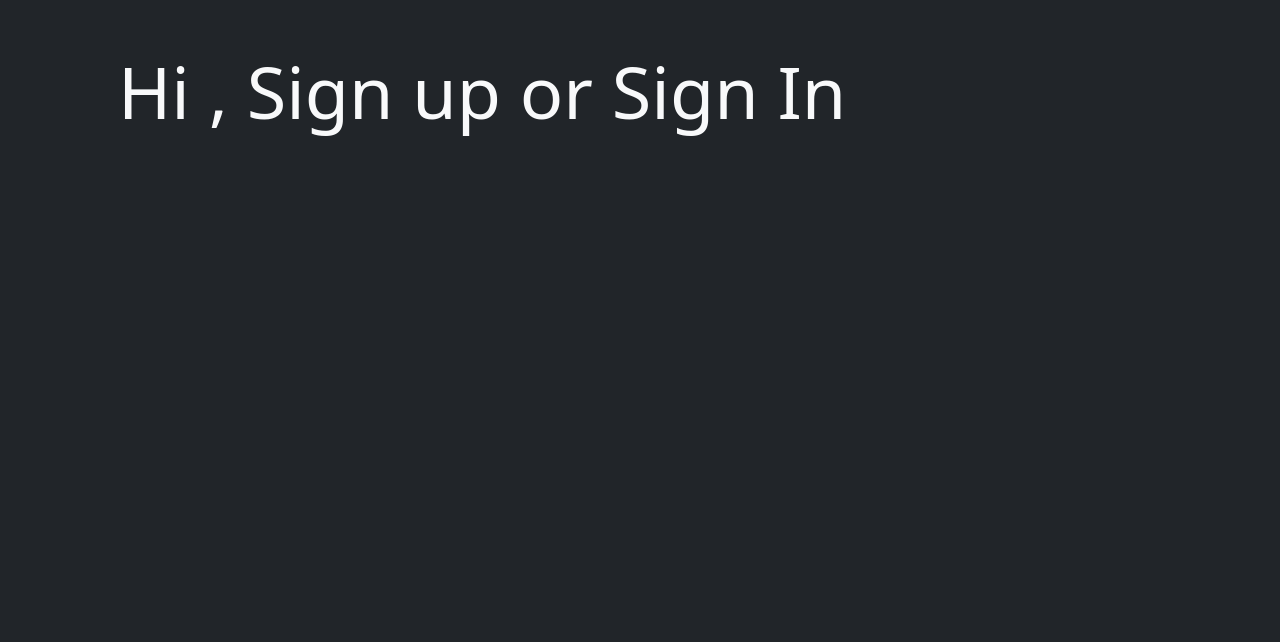
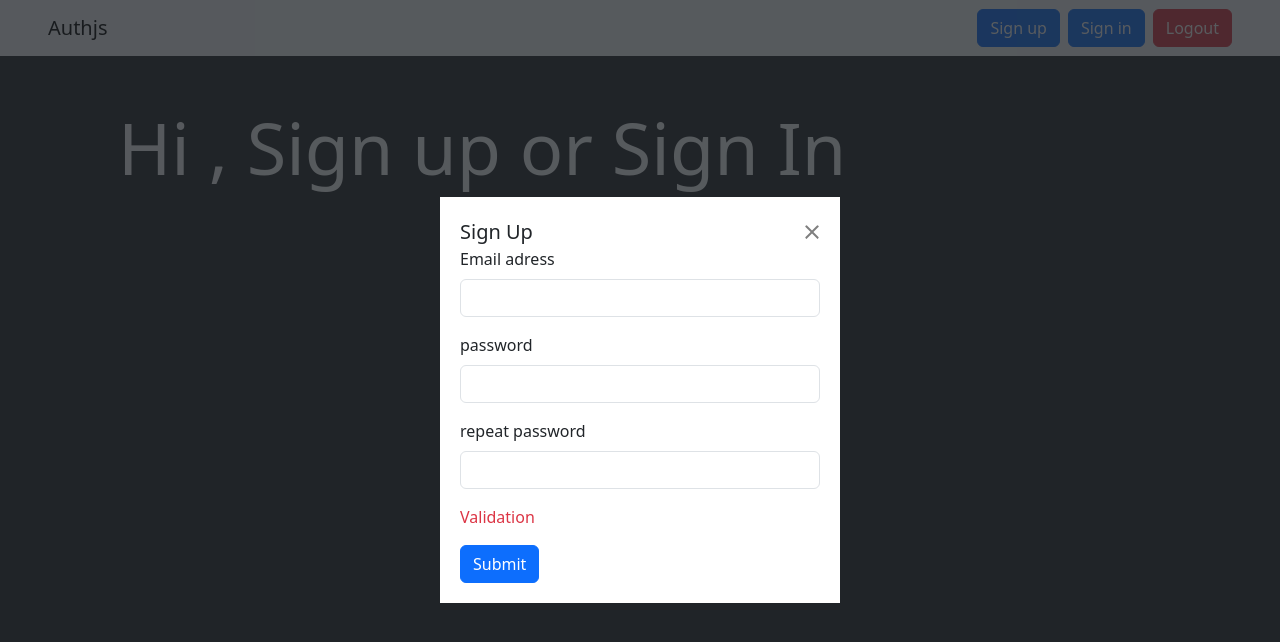
Before and after one commit to chakibaraf/ReactFirebase, a React (Create React App) app in the folder auth-react/: page / in a window 1280 px wide. Shown: the top 642 px of the page. Built offline with nearby package versions, Linux system fonts and the light colour scheme.

Commit message:
features  ui modal sign Up

```diff
--- a/auth-react/src/App.js
+++ b/auth-react/src/App.js
@@ -1,10 +1,13 @@
 import {Routes,Route} from "react-router-dom"
 import Home from "./pages/Home";
-
+import Navbar from "./component/Navbar";
+import SignUpModal from "./component/SignUpModal";
 
 function App() {
   return (
     <>
+    <Navbar/>
+    <SignUpModal/>
     <Routes>
       <Route path="/" element={<Home/>} />
     </Routes>
--- a/auth-react/src/component/Navbar.js
+++ b/auth-react/src/component/Navbar.js
@@ -11,8 +11,13 @@ export default function Navbar() {
         className='navbar-brand'>
           Authjs
         </Link>
+
+      <div>
+      <button className=" btn btn-primary"> Sign up</button>
+      <button className= " btn btn-primary ms-2"> Sign in</button>
+      <button className=" btn btn-danger ms-2"> Logout</button>
+      </div>
       </nav>
-
 
     </>
 
--- /dev/null
+++ b/auth-react/src/component/SignUpModal.js
@@ -0,0 +1,72 @@
+import React from 'react'
+
+export default function SignUpModal() {
+    return (
+        <>
+
+            <div className="position-fixed top-0 vw-100 vh-100">
+
+                <div className="w-100 h-100 bg-dark bg-opacity-75">
+
+                    <div className="position-absolute  top-50 start-50 translate-middle"
+
+                        style={{ minWidth: "400px", backgroundColor: "white", padding: "20px" }}>
+
+                        <div className="modal-dialog">
+                            <div className="modal-content">
+
+                                <div className="modal-header">
+                                    <h5 className="modal-title"> Sign Up</h5>
+                                    <button className="btn-close"></button>
+
+                                </div>
+
+                                <div className="modal-body">
+                                    <form action="" className="sign-up-form">
+                                        <div className="mb-3">
+                                            <label htmlFor="signUpEmail" className="form-label">Email adress</label>
+
+                                            <input name='email' type="email"
+                                                required
+                                                className='form-control'
+                                                id='signUpEmail' />
+                                        </div>
+
+                                        <div className="mb-3">
+                                            <label htmlFor="signUpPassword" className="form-label">password</label>
+
+                                            <input name='password' type="password"
+                                                required
+                                                className='form-control'
+                                                id='signUpPassword' />
+                                        </div>
+
+                                        <div className="mb-3">
+                                            <label htmlFor="repeatPassword" className="form-label">repeat password</label>
+
+                                            <input name='password' type="password"
+                                                required
+                                                className='form-control'
+                                                id='repeatPassword' />
+                                        </div>
+                                        <p className="text-danger mt-1">Validation</p>
+                                        <button className="btn btn-primary">Submit</button>
+
+                                    </form>
+
+                                </div>
+
+                            </div>
+
+                        </div>
+
+                    </div>
+
+                </div>
+            </div>
+
+
+
+        </>
+    )
+}
```
